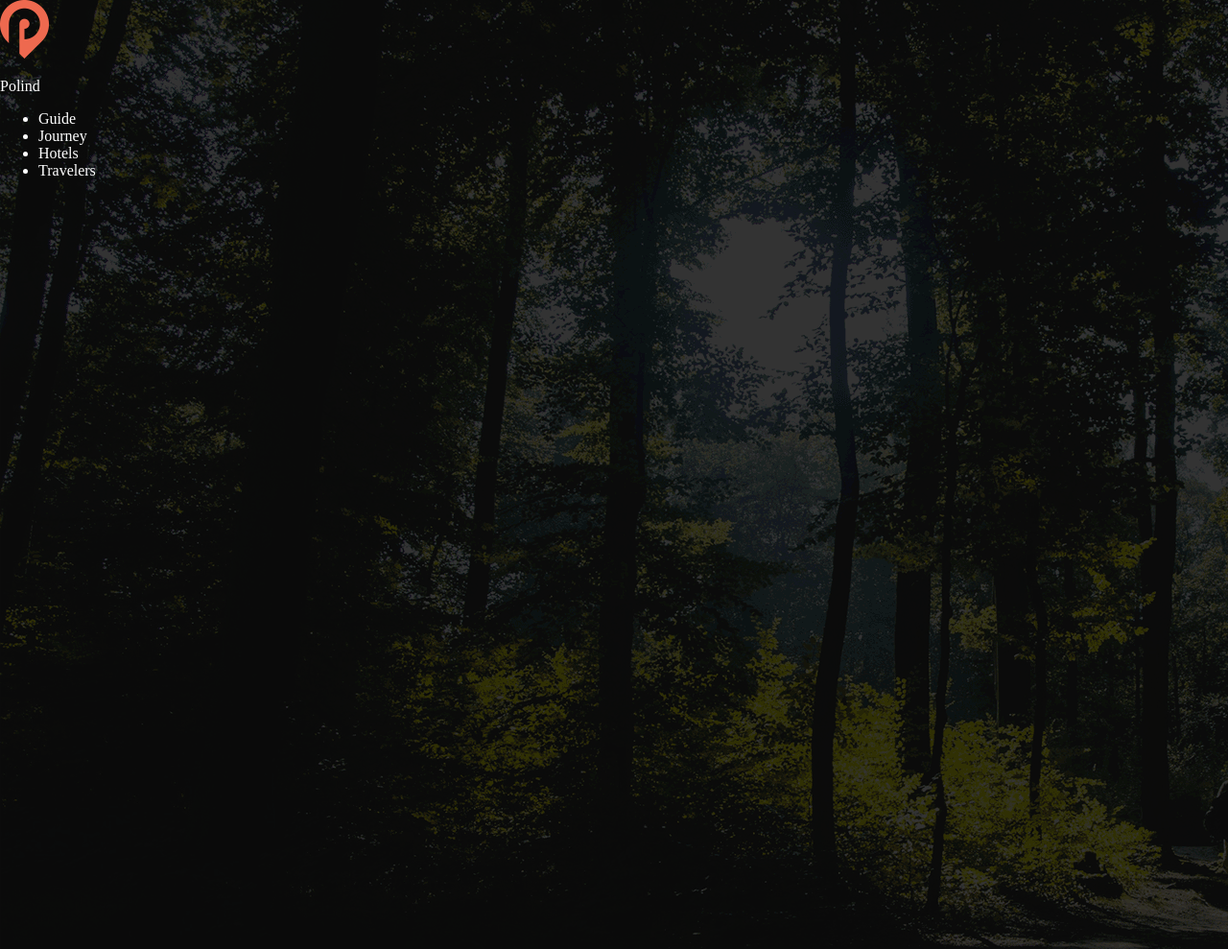
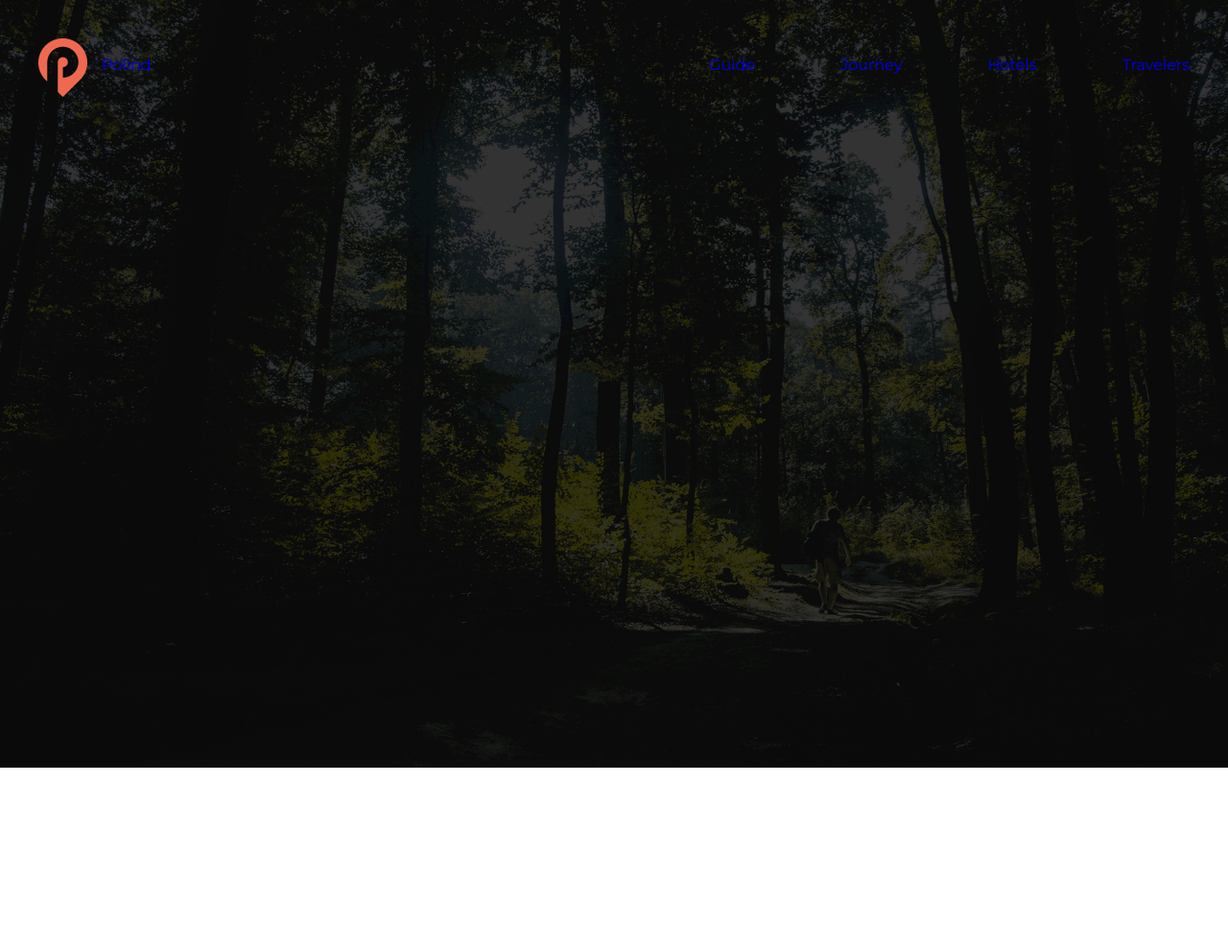
Before and after one commit to kamil-iskra/Polind, a plain HTML site: page index.html in a window 1280 px wide. Shown: the top 989 px of the page at 96% size. Drawn offline with Linux system fonts and the light colour scheme.

Commit message:
Add reset css and styling navigation menu

```diff
--- a/css/style.css
+++ b/css/style.css
@@ -1,10 +1,102 @@
+/* Reset CSS
+http://meyerweb.com/eric/tools/css/reset/
+   v2.0 | 20110126
+   License: none (public domain)
+*/
+html, body, div, span, applet, object, iframe,
+h1, h2, h3, h4, h5, h6, p, blockquote, pre,
+a, abbr, acronym, address, big, cite, code,
+del, dfn, em, img, ins, kbd, q, s, samp,
+small, strike, strong, sub, sup, tt, var,
+b, u, i, center,
+dl, dt, dd, ol, ul, li,
+fieldset, form, label, legend,
+table, caption, tbody, tfoot, thead, tr, th, td,
+article, aside, canvas, details, embed,
+figure, figcaption, footer, header, hgroup,
+menu, nav, output, ruby, section, summary,
+time, mark, audio, video {
+	margin: 0;
+	padding: 0;
+	border: 0;
+	font-size: 100%;
+	font: inherit;
+	vertical-align: baseline;
+}
+/* HTML5 display-role reset for older browsers */
+article, aside, details, figcaption, figure,
+footer, header, hgroup, menu, nav, section {
+	display: block;
+}
 body {
-    margin: 0;
-    padding: 0;
+	line-height: 1;
+}
+ol, ul {
+	list-style: none;
+}
+blockquote, q {
+	quotes: none;
+}
+blockquote:before, blockquote:after,
+q:before, q:after {
+	content: '';
+	content: none;
+}
+table {
+	border-collapse: collapse;
+	border-spacing: 0;
+}
+/* End Reset CSS */
+
+.header {
+    background-image: url("../img/polind-header.gif");
+    background-size: 100%;
+    background-repeat: no-repeat;
+    color: #fff;
+    font-family: 'Montserrat', sans-serif;
+    font-weight: 300;
+    height: 1200px;
+    box-sizing: border-box;
+}
+
+.header a {
+    text-decoration: none;
+    float: left;
+}
+.header a img {
+    padding-top: 40px;
+    padding-left: 40px;
+    padding-right: 15px;
+    float: left;
+}
+
+.header a p {
+    display: inline-block;
+    padding-top: 60px;
+}
+
+.header a:visited {
     color: #fff;
 }
 
-#header {
+.header nav {
+    float: right;
+}
+
+.header nav ul li {
+    display: inline-block;
+    margin-left: 45px;
+    margin-top: 60px;
+    margin-right: 40px;
+}
+/*
+.header {
     background-image: url("../img/polind-header.gif");
     height: 1200px;
 }
+
+.header img {
+    padding-left: 40px;
+    padding-top: 40px;
+}
+*/
--- a/index.html
+++ b/index.html
@@ -1,23 +1,27 @@
 <!DOCTYPE html>
-<html lang="pl-PL" dir="ltr">
+<html lang="en-US" dir="ltr">
     <head>
         <meta charset="utf-8">
-        <meta name="description" content="...">
-        <meta name="keywords" content="...">
+        <meta name="description" content="">
+        <meta name="keywords" content="">
+        <meta name="viewport" content="width=device-width, initial-scale=1">
         <link rel="stylesheet" href="css/style.css">
-        <meta name="viewport" content="width=device-width">
-        <title></title>
+
+        <link href="https://fonts.googleapis.com/css?family=Montserrat" rel="stylesheet">
+        <title>Polind</title>
     </head>
     <body>
-        <header id="header">
+        <header class="header">
+           <a href="#">
             <img src="img/polind-logo.png" alt="logo">
-            <p>Polind</p>
+               <p>Polind</p>
+           </a>
             <nav>
                 <ul>
-                    <li>Guide</li>
-                    <li>Journey</li>
-                    <li>Hotels</li>
-                    <li>Travelers</li>
+                    <li><a href="#">Guide</a></li>
+                    <li><a href="#">Journey</a></li>
+                    <li><a href="#">Hotels</a></li>
+                    <li><a href="#">Travelers</a></li>
                 </ul>
             </nav>
         </header>
```
